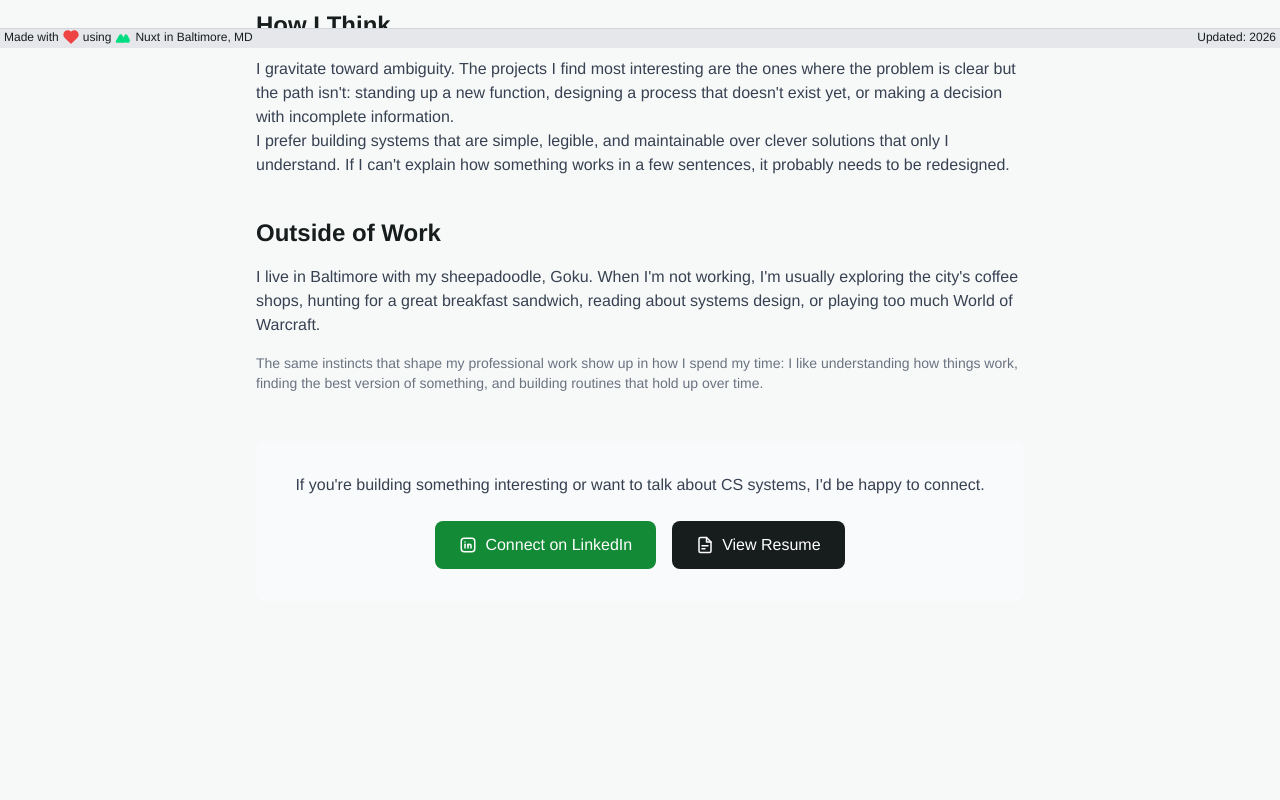
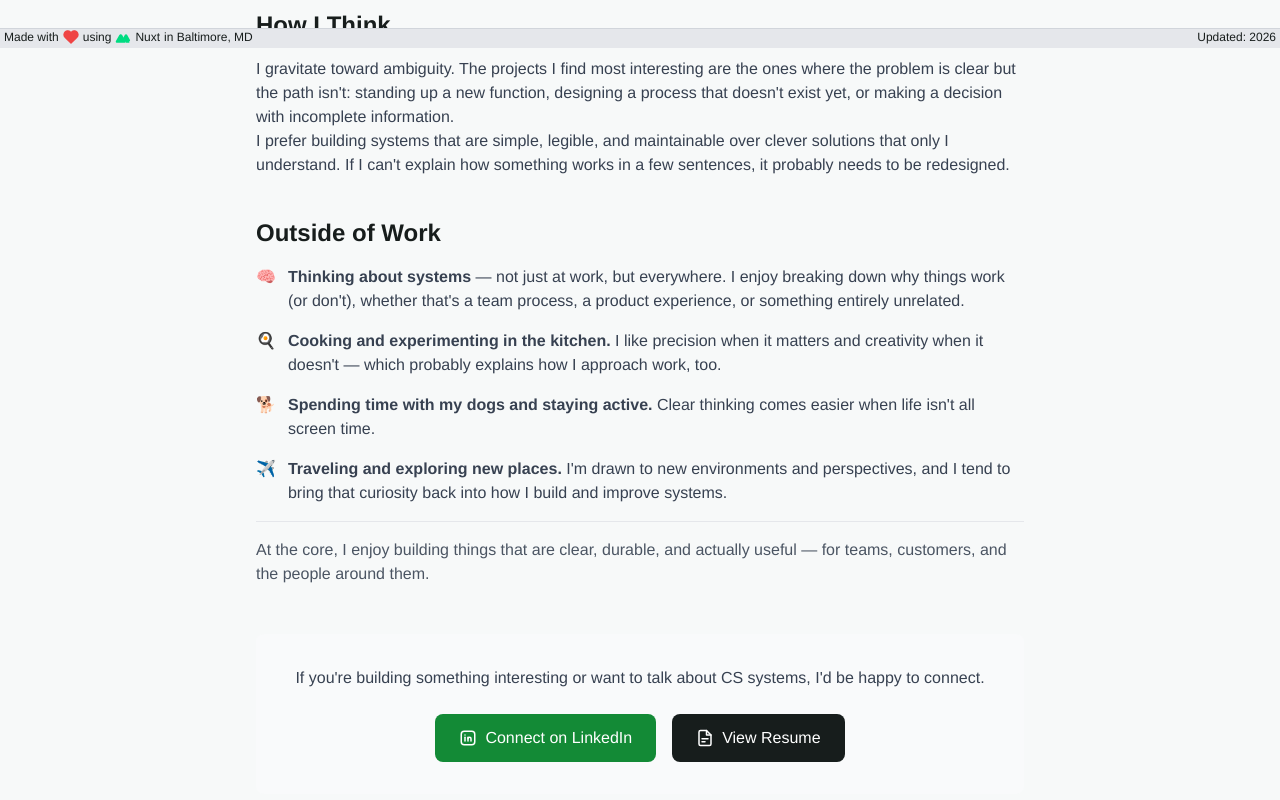
Before and after one commit to dc-larsen/davidlarsen.me, a Nuxt app: page /about in a window 1280 px wide. Shown: the part 752-1552 px from the top of the page. Before the commit the page ends 1385 px from the top, so only its background shows below. Built offline with nearby package versions, Linux system fonts and the light colour scheme.

Commit message:
Update Outside of Work section with user-provided content
Replace generic personal section with more intentional content
that connects interests back to professional values

Co-Authored-By: Claude Opus 4.5 <noreply@anthropic.com>

```diff
--- a/pages/about.vue
+++ b/pages/about.vue
@@ -57,12 +57,25 @@
       <!-- Outside of work -->
       <div>
         <h2 class="text-2xl font-semibold text-primary mb-4">Outside of Work</h2>
-        <div class="prose prose-lg text-gray-700 max-w-none">
-          <p>
-            I live in Baltimore with my sheepadoodle, Goku. When I'm not working, I'm usually exploring the city's coffee shops, hunting for a great breakfast sandwich, reading about systems design, or playing too much World of Warcraft.
+        <div class="space-y-4 text-gray-700">
+          <p class="flex">
+            <span class="mr-3 flex-shrink-0">🧠</span>
+            <span><strong>Thinking about systems</strong> — not just at work, but everywhere. I enjoy breaking down why things work (or don't), whether that's a team process, a product experience, or something entirely unrelated.</span>
           </p>
-          <p class="text-sm text-gray-500 mt-4">
-            The same instincts that shape my professional work show up in how I spend my time: I like understanding how things work, finding the best version of something, and building routines that hold up over time.
+          <p class="flex">
+            <span class="mr-3 flex-shrink-0">🍳</span>
+            <span><strong>Cooking and experimenting in the kitchen.</strong> I like precision when it matters and creativity when it doesn't — which probably explains how I approach work, too.</span>
+          </p>
+          <p class="flex">
+            <span class="mr-3 flex-shrink-0">🐕</span>
+            <span><strong>Spending time with my dogs and staying active.</strong> Clear thinking comes easier when life isn't all screen time.</span>
+          </p>
+          <p class="flex">
+            <span class="mr-3 flex-shrink-0">✈️</span>
+            <span><strong>Traveling and exploring new places.</strong> I'm drawn to new environments and perspectives, and I tend to bring that curiosity back into how I build and improve systems.</span>
+          </p>
+          <p class="text-gray-600 mt-6 pt-4 border-t border-gray-200">
+            At the core, I enjoy building things that are clear, durable, and actually useful — for teams, customers, and the people around them.
           </p>
         </div>
       </div>
```
